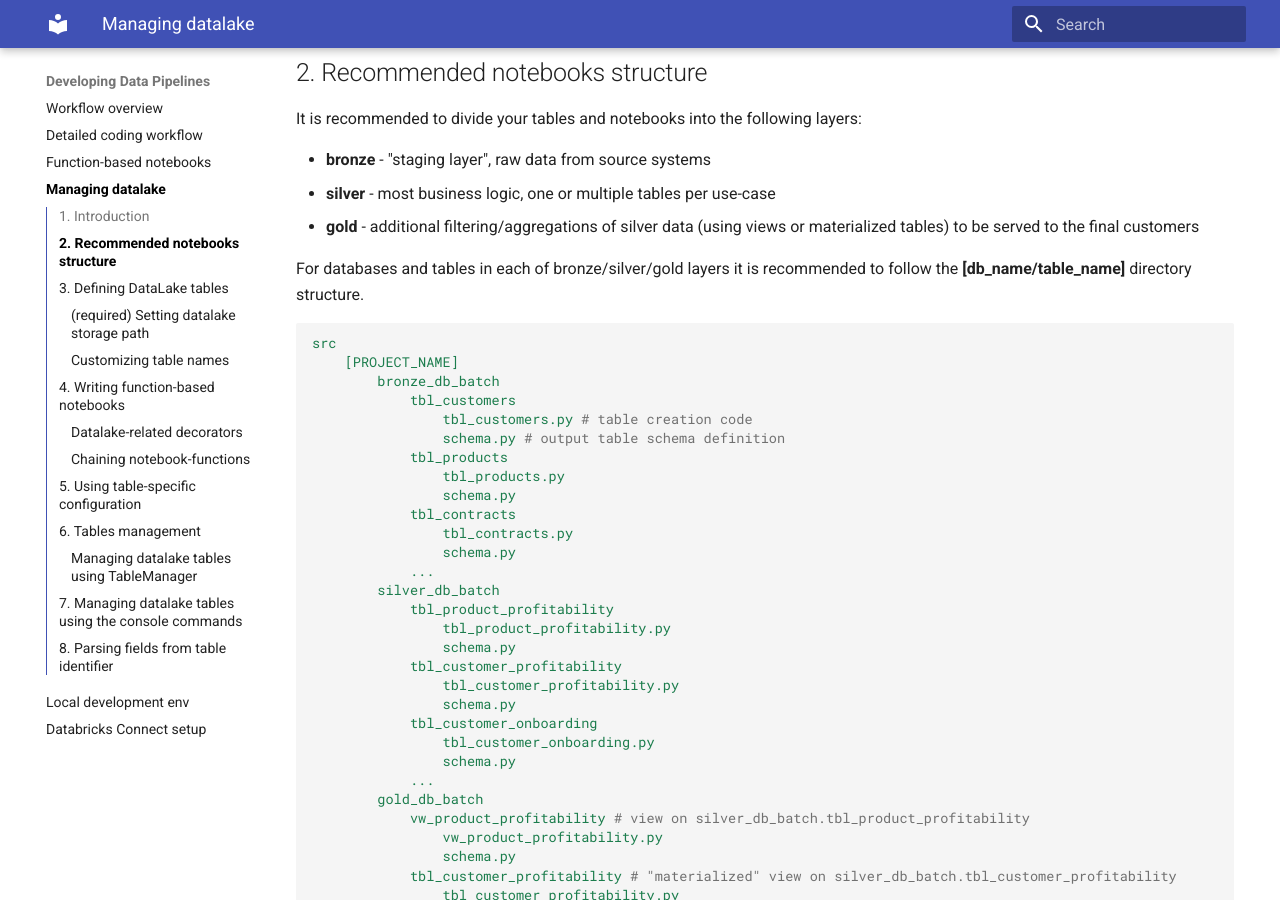
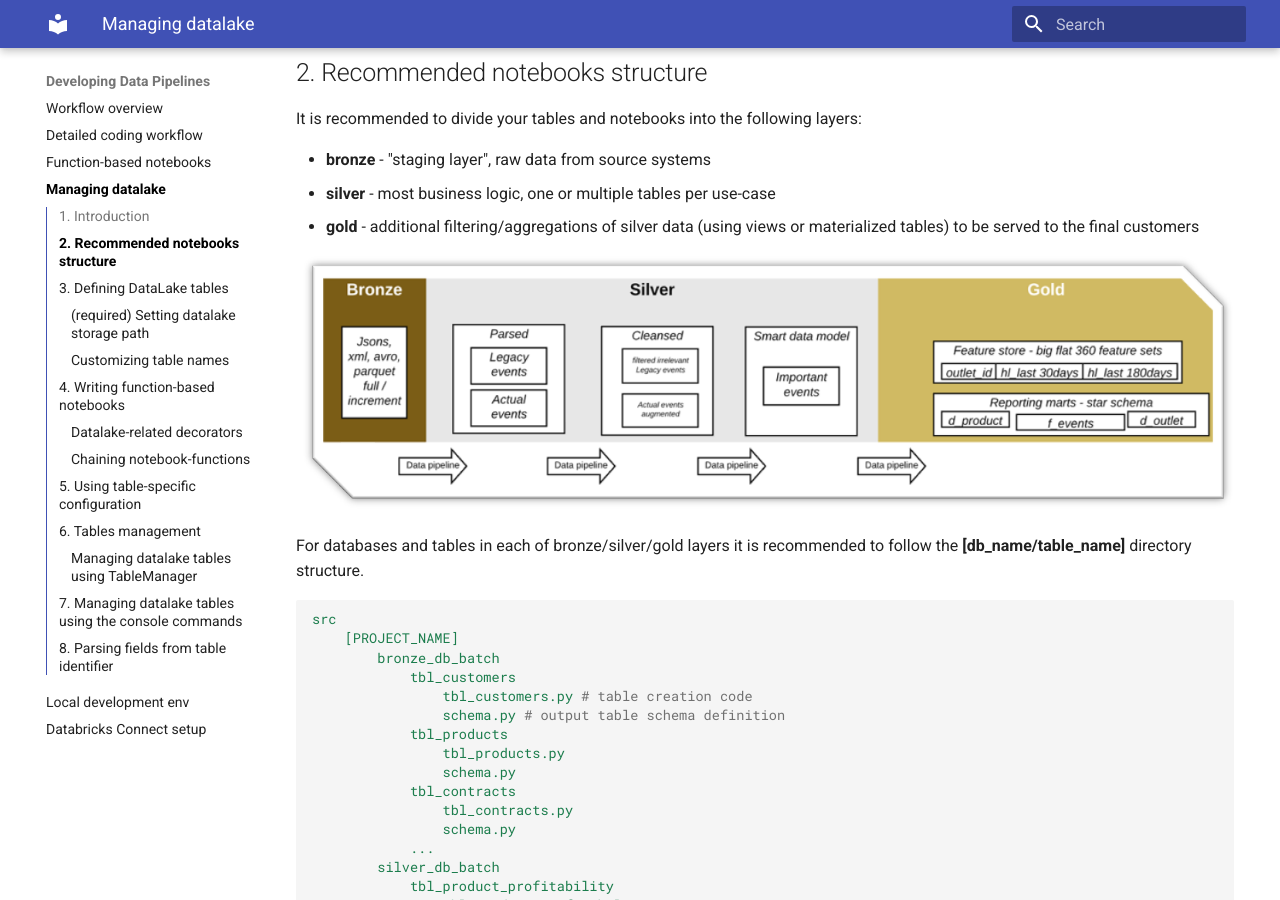
Before and after one commit to daipe-ai/platform-docs, an MkDocs documentation site: the page built from docs/data-pipelines-workflow/managing-datalake.md, in a window 1280 px wide and 900 px high, scrolled down 432 px. Built offline with MkDocs 1.6.1 and Material for MkDocs 9.7.7, drawn with Linux system fonts in a browser that asks for light colours.

Commit message:
bronze-silver-gold schema added

```diff
--- a/docs/data-pipelines-workflow/managing-datalake.md
+++ b/docs/data-pipelines-workflow/managing-datalake.md
@@ -16,6 +16,8 @@ It is recommended to divide your tables and notebooks into the following layers:
 * **bronze** - "staging layer", raw data from source systems
 * **silver** - most business logic, one or multiple tables per use-case
 * **gold** - additional filtering/aggregations of silver data (using views or materialized tables) to be served to the final customers
+
+![alt text](../images/bronze_silver_gold.png)
 
 For databases and tables in each of bronze/silver/gold layers it is recommended to follow the **[db_name/table_name]** directory structure.
 
```
Also changed, not shown: docs/images/bronze_silver_gold.png (added).
